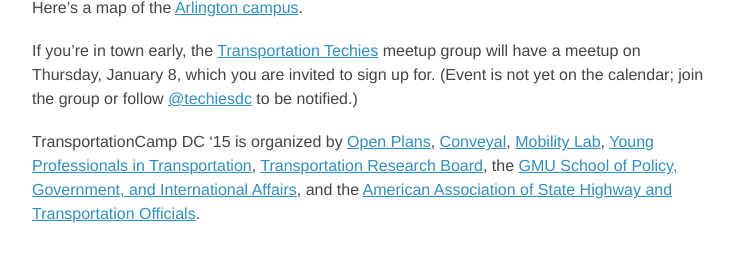
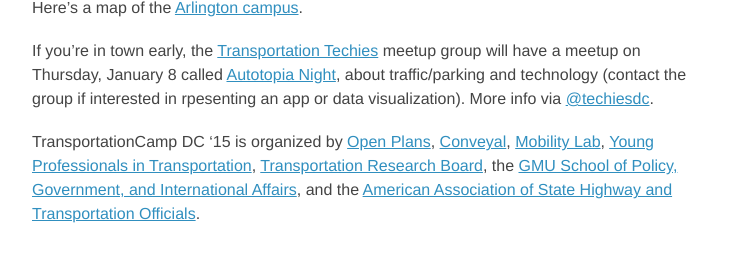
Before and after one commit to transpocamp/transportationcamp.org, a Jekyll site: the page built from events/dc-2015/index.markdown, in a window 1280 px wide and 900 px high, scrolled down 1506 px, cut to the strip 591-853 px from the top of the window. Shown: the whole strip, without its empty margins (272-1006 px from the left). Built offline with Jekyll 4.4.1, drawn with Linux system fonts in a browser that asks for light colours; nearby versions of some CDN libraries; Markdown is read by kramdown in place of the engine named in the settings.

Commit message:
more meetup info

```diff
--- a/events/dc-2015/index.markdown
+++ b/events/dc-2015/index.markdown
@@ -42,6 +42,6 @@
 
 Here's a map of the [Arlington campus](http://info.gmu.edu/Maps/ArlingtonMap14.pdf).
 
-If you're in town early, the [Transportation Techies](http://www.meetup.com/Transportation-Techies/) meetup group will have a meetup on Thursday, January 8, which you are invited to sign up for. (Event is not yet on the calendar; join the group or follow [@techiesdc](https://twitter.com/techiesdc) to be notified.)
+If you're in town early, the [Transportation Techies](http://www.meetup.com/Transportation-Techies/) meetup group will have a meetup on Thursday, January 8 called [Autotopia Night](http://www.meetup.com/Transportation-Techies/events/213357602/), about traffic/parking and technology (contact the group if interested in rpesenting an app or data visualization). More info via [@techiesdc](https://twitter.com/techiesdc).
 
 TransportationCamp DC '15 is organized by [Open Plans](http://openplans.org/), [Conveyal](http://www.conveyal.com/), [Mobility Lab](http://mobilitylab.org/), [Young Professionals in Transportation](http://yptransportation.org/), [Transportation Research Board](http://www.trb.org/), the [GMU School of Policy, Government, and International Affairs](http://spgia.gmu.edu/), and the [American Association of State Highway and Transportation Officials](http://www.transportation.org/).
```
